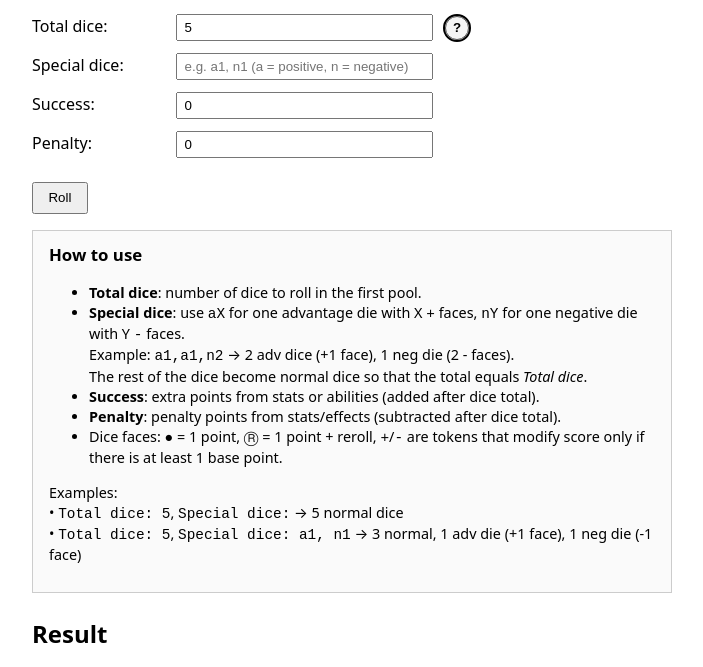
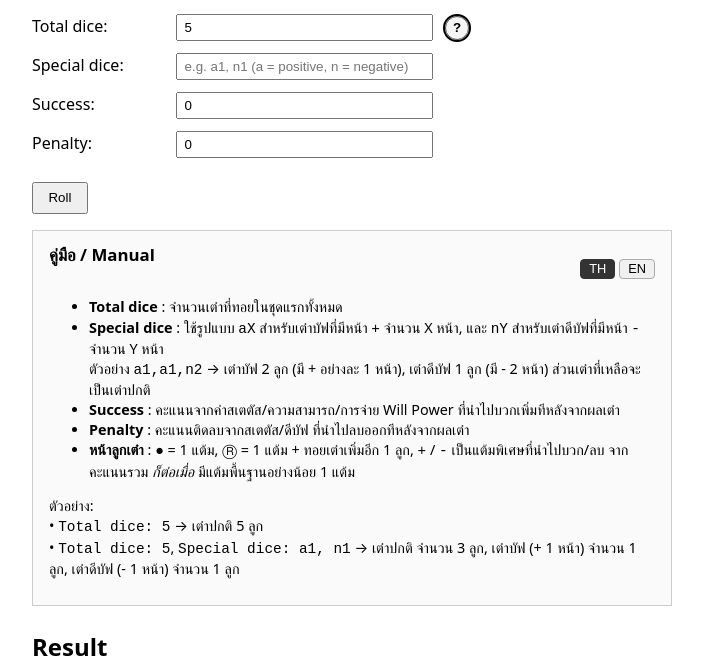
Before and after one commit to look2ed/rolenroll_dice, a plain HTML site: page index.html in a window 1280 px wide. Both pictures are taken after a click on the button "Show/Hide manual". Shown: the part 97-764 px from the top of the page, without its empty margins (288-991 px from the left). Drawn offline with Linux system fonts and the light colour scheme.

Commit message:
Add files via upload

```diff
--- a/dice.js
+++ b/dice.js
@@ -3,19 +3,55 @@
 // ===============================
 
 document.addEventListener("DOMContentLoaded", () => {
+  // form submit
   const form = document.getElementById("dice-form");
   if (form) form.addEventListener("submit", onSubmit);
 
+  // help panel toggle
   const helpBtn = document.getElementById("help-toggle");
   const manual = document.getElementById("manual-guide");
 
   if (helpBtn && manual) {
     helpBtn.addEventListener("click", () => {
-      const isHidden = manual.classList.toggle("hidden"); // toggle class
-      helpBtn.setAttribute("aria-expanded", (!isHidden).toString());
+      const isNowHidden = manual.classList.toggle("hidden");
+      helpBtn.setAttribute("aria-expanded", (!isNowHidden).toString());
     });
   }
+
+  // language switching (TH / EN)
+  const langButtons = document.querySelectorAll(".lang-btn");
+  const pageTH = document.getElementById("manual-th");
+  const pageEN = document.getElementById("manual-en");
+
+  function setLang(lang) {
+    if (!pageTH || !pageEN) return;
+
+    if (lang === "th") {
+      pageTH.classList.remove("hidden");
+      pageEN.classList.add("hidden");
+    } else {
+      pageEN.classList.remove("hidden");
+      pageTH.classList.add("hidden");
+    }
+
+    langButtons.forEach(btn => {
+      const bLang = btn.getAttribute("data-lang");
+      if (bLang === lang) btn.classList.add("active");
+      else btn.classList.remove("active");
+    });
+  }
+
+  langButtons.forEach(btn => {
+    btn.addEventListener("click", () => {
+      const lang = btn.getAttribute("data-lang") || "th";
+      setLang(lang);
+    });
+  });
+
+  // default language = TH
+  setLang("th");
 });
+
 
 
 // ---------- helpers from your Foundry logic ----------
--- a/index.html
+++ b/index.html
@@ -47,34 +47,92 @@
     <button type="submit">Roll</button>
   </form>
 
-  <!-- Hidden manual / guide -->
+  <!-- Manual / Guide with TH & EN pages -->
   <div id="manual-guide" class="manual hidden">
-    <h3>How to use</h3>
+    <div class="manual-header">
+      <h3>คู่มือ / Manual</h3>
+      <div class="manual-lang">
+        <button
+          type="button"
+          class="lang-btn active"
+          data-lang="th"
+        >TH</button>
+        <button
+          type="button"
+          class="lang-btn"
+          data-lang="en"
+        >EN</button>
+      </div>
+    </div>
+
+    <!-- Thai page (default visible) -->
+    <div id="manual-th" class="manual-page">
       <ul>
-      <li><strong>Total dice</strong>: number of dice to roll in the first pool.</li>
+        <li><strong>Total dice</strong> : จำนวนเต๋าที่ทอยในชุดแรกทั้งหมด</li>
         <li>
-        <strong>Special dice</strong>: use
-        <code>aX</code> for one advantage die with X <code>+</code> faces,
-        <code>nY</code> for one negative die with Y <code>-</code> faces.<br>
-        Example: <code>a1,a1,n2</code> → 2 adv dice (+1 face), 1 neg die (2 - faces).<br>
-        The rest of the dice become normal dice so that the total equals <em>Total dice</em>.
+          <strong>Special dice</strong> :
+          ใช้รูปแบบ <code>aX</code> สำหรับเต๋าบัฟที่มีหน้า <code>+</code> จำนวน X หน้า,
+          และ <code>nY</code> สำหรับเต๋าดีบัฟที่มีหน้า <code>-</code> จำนวน Y หน้า<br>
+          ตัวอย่าง <code>a1,a1,n2</code> → เต๋าบัฟ 2 ลูก (มี + อย่างละ 1 หน้า),
+          เต๋าดีบัฟ 1 ลูก (มี - 2 หน้า) ส่วนเต๋าที่เหลือจะเป็นเต๋าปกติ
         </li>
         <li>
-        <strong>Success</strong>: extra points from stats or abilities (added after dice total).
+          <strong>Success</strong> : คะแนนจากค่าสเตตัส/ความสามารถ/การจ่าย Will Power
+          ที่นำไปบวกเพิ่มทีหลังจากผลเต๋า
         </li>
         <li>
-        <strong>Penalty</strong>: penalty points from stats/effects (subtracted after dice total).
+          <strong>Penalty</strong> : คะแนนติดลบจากสเตตัส/ดีบัฟ
+          ที่นำไปลบออกทีหลังจากผลเต๋า
         </li>
         <li>
-        Dice faces: <code>●</code> = 1 point, <code>Ⓡ</code> = 1 point + reroll,
-        <code>+</code>/<code>-</code> are tokens that modify score only if there is at least 1 base point.
+          <strong>หน้าลูกเต๋า</strong> : <code>●</code> = 1 แต้ม,
+          <code>Ⓡ</code> = 1 แต้ม + ทอยเต๋าเพิ่มอีก 1 ลูก,
+          <code>+</code> / <code>-</code> เป็นแต้มพิเศษที่นำไปบวก/ลบ
+          จากคะแนนรวม <em>ก็ต่อเมื่อ</em> มีแต้มพื้นฐานอย่างน้อย 1 แต้ม
+        </li>
+      </ul>
+      <p>
+        ตัวอย่าง:<br>
+        • <code>Total dice: 5</code> → เต๋าปกติ 5 ลูก <br>
+        • <code>Total dice: 5</code>, <code>Special dice: a1, n1</code>
+        → เต๋าปกติ จำนวน 3 ลูก, เต๋าบัฟ (+ 1 หน้า) จำนวน 1 ลูก, เต๋าดีบัฟ (- 1 หน้า) จำนวน 1 ลูก
+      </p>
+    </div>
+
+    <!-- English page -->
+    <div id="manual-en" class="manual-page hidden">
+      <ul>
+        <li><strong>Total dice</strong>: number of dice rolled in the first pool.</li>
+        <li>
+          <strong>Special dice</strong>:
+          use <code>aX</code> for one advantage die with X <code>+</code> faces,
+          <code>nY</code> for one negative die with Y <code>-</code> faces.<br>
+          Example: <code>a1,a1,n2</code> → 2 adv dice (+1 face), 1 neg die (2 - faces).
+          The remaining dice become normal dice so that
+          the total equals <em>Total dice</em>.
+        </li>
+        <li>
+          <strong>Success</strong>: extra points from stats/abilities/Will Power, added
+          after the dice total.
+        </li>
+        <li>
+          <strong>Penalty</strong>: penalty points from stats/effects, subtracted
+          after the dice total.
+        </li>
+        <li>
+          <strong>Dice faces</strong>: <code>●</code> = 1 point,
+          <code>Ⓡ</code> = 1 point + 1 extra die of the same type next round,
+          <code>+</code>/<code>-</code> are tokens that modify the total
+          only if there is at least 1 base point.
         </li>
       </ul>
       <p>
         Examples:<br>
-      • <code>Total dice: 5</code>, <code>Special dice:</code> → 5 normal dice<br>
-      • <code>Total dice: 5</code>, <code>Special dice: a1, n1</code> → 3 normal, 1 adv die (+1 face), 1 neg die (-1 face)
+        • <code>Total dice: 5</code> → 5 normal dice<br>
+        • <code>Total dice: 5</code>, <code>Special dice: a1, n1</code>
+        → 3 normal, 1 adv die (+1 face), 1 neg die (-1 face)
       </p>
+    </div>
   </div>
 
   <h2>Result</h2>
--- a/style.css
+++ b/style.css
@@ -130,6 +130,37 @@ button {
   font-size: 0.9rem;
 }
 
+.manual-header {
+  display: flex;
+  justify-content: space-between;
+  align-items: center;
+  margin-bottom: 0.5rem;
+}
+
+.manual-lang {
+  display: flex;
+  gap: 0.25rem;
+}
+
+.lang-btn {
+  border: 1px solid #aaa;
+  background: #f0f0f0;
+  padding: 0.1rem 0.5rem;
+  font-size: 0.8rem;
+  cursor: pointer;
+  border-radius: 4px;
+}
+
+.lang-btn.active {
+  background: #333;
+  color: #fff;
+  border-color: #333;
+}
+
+.manual-page {
+  margin-top: 0.25rem;
+}
+
 .manual h3 {
   margin-top: 0;
 }
```
Lines whose indentation alone changed are shown as unchanged.
